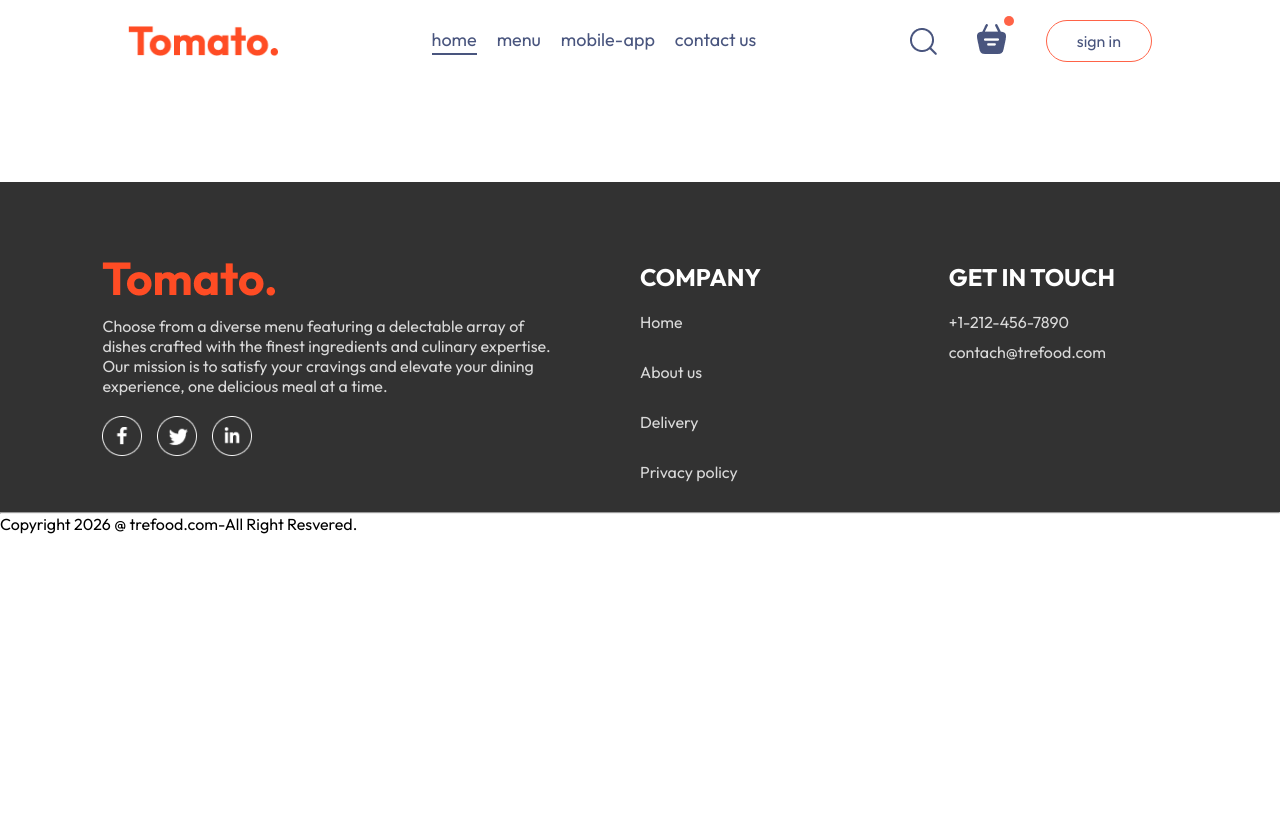
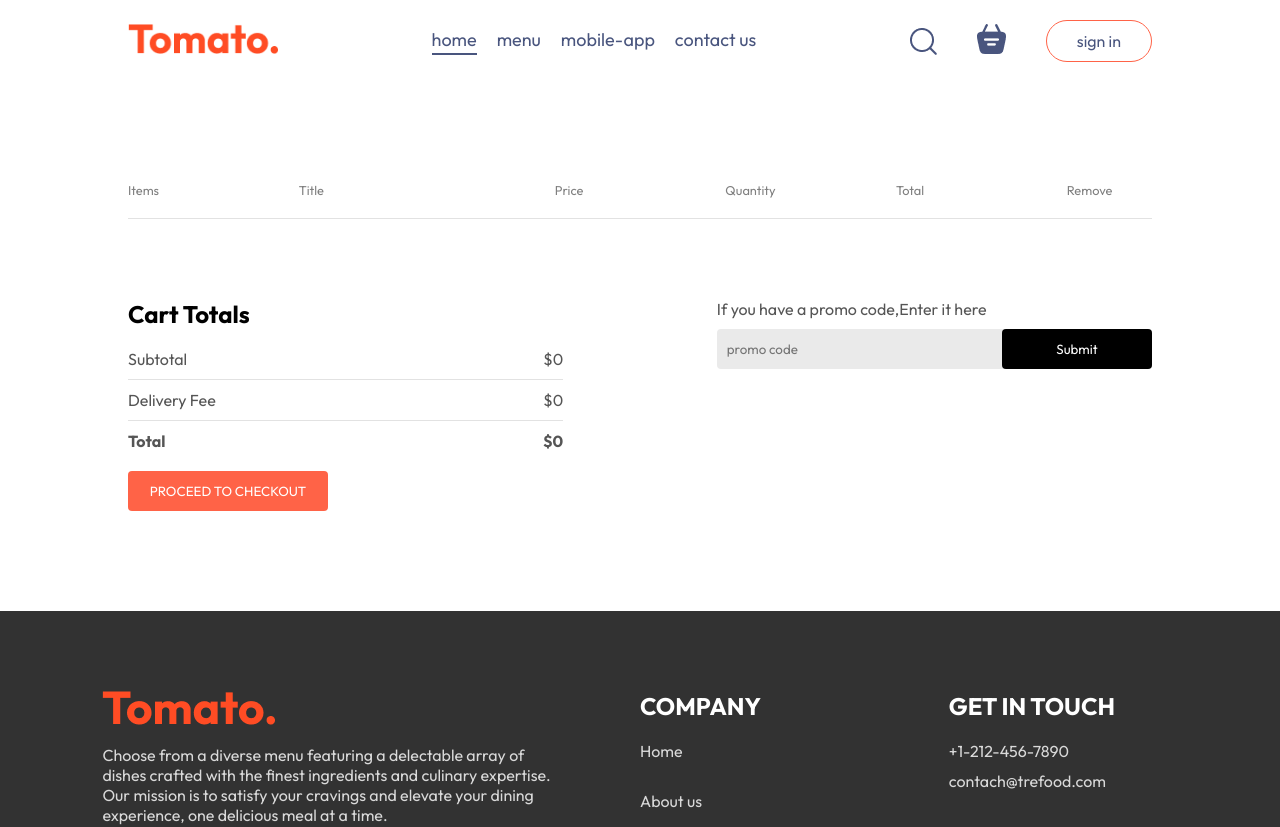
Before and after one commit to SAURABHKUMAR37/TREFOODCOLLEGEWEBSITE, a React (Vite) app in the folder frontend/: page /cart in a window 1280 px wide. Shown: the top 827 px of the page. Before the commit the page ends 800 px from the top, so only its background shows below. Built offline with nearby package versions, Linux system fonts and the light colour scheme.

Commit message:
frontent work maximum done

```diff
--- a/frontend/src/components/FoodItem/FoodItem.jsx
+++ b/frontend/src/components/FoodItem/FoodItem.jsx
@@ -16,7 +16,7 @@ const{cartItems,addToCart,removeFromCart}=useContext(StoreContext)
                 <img src={assets.add_icon_white} alt="" className="add"  onClick={()=>addToCart(id)}/>
                 :
                 <div className="food-item-counter">
-                    <img onClick={()=>RemoveFromCart(id)} src={assets.remove_icon_red} alt=''/>
+                    <img onClick={()=>removeFromCart(id)} src={assets.remove_icon_red} alt=''/>
                     <p>{cartItems[id]}</p>
                     <img onClick={()=>addToCart(id)} src={assets.add_icon_green} alt=''/>
                 </div>
--- a/frontend/src/components/Navbar/Navbar.jsx
+++ b/frontend/src/components/Navbar/Navbar.jsx
@@ -1,15 +1,17 @@
 
-import React, { useState } from 'react'
+import React, { useContext, useState } from 'react'
 import './Navbar.css'
 import {assets} from '../../assets/assets'
 import {Link}from 'react-router-dom'
+import { StoreContext } from '../../context/StoreContext'
 const Navbar = ({setShowLogin}) => {
 
 const[menu,setMenu]=useState("home");
+const{getTotalCartAmount}=useContext(StoreContext);
 
   return (
     <div className='navbar'>
-      <img src={assets.logo} alt="TreFood Logo" className="logo" />
+      <Link to='/'><img src={assets.logo} alt="TreFood Logo" className="logo" /></Link>
       <ul className="navbar-menu">
         <Link  to='/' onClick={()=>setMenu("home")} className={menu==="home"?"active":""}>home</Link>
         <a href='#explore-menu' onClick={()=>setMenu("menu")} className={menu==="menu"?"active":""}>menu</a>
@@ -19,8 +21,8 @@ const[menu,setMenu]=useState("home");
       <div className="navbar-right">
         <img src={assets.search_icon} alt="" />
         <div className="navbar-search-icon">
-            <img src={assets.basket_icon} alt="" />
-            <div className="dot">
+            <Link to='/cart'><img src={assets.basket_icon} alt="" /></Link>
+            <div className={getTotalCartAmount()===0?"":"dot"}>
 
             </div>
         </div>
--- a/frontend/src/context/StoreContext.jsx
+++ b/frontend/src/context/StoreContext.jsx
@@ -18,14 +18,23 @@ const StoreContextProvider=(props)=>{
     setCartItems((prev)=>({...prev,[itemId]:prev[itemId]-1}))
         }
 
-        useEffect(()=>{
-            console.log(cartItems);
-        },[cartItems])
+       const getTotalCartAmount = () => {
+    let totalAmount = 0;
+    for (const item in cartItems) {
+        if (cartItems[item] > 0) {
+            let itemInfo = food_list.find((product) => product._id === item);
+            totalAmount += itemInfo.price * cartItems[item];
+        }
+    }
+    return totalAmount;
+}
+
 
 
 
     const contextValue={
-        food_list,addToCart,removeFromCart,cartItems,setCartItems
+        food_list,addToCart,removeFromCart,cartItems,setCartItems,
+        getTotalCartAmount
 
     }
     return(
--- a/frontend/src/pages/Cart/Cart.css
+++ b/frontend/src/pages/Cart/Cart.css
@@ -0,0 +1,90 @@
+.cart{
+    margin-top: 100px;
+}
+.cart-items-title{
+    display: grid;
+    grid-template-columns: 1fr 1.5fr 1fr 1fr 1fr 0.5fr;
+    align-items: center;
+    color: grey;
+    font-size: max(1vw,12px);
+}
+.cart-items-item{
+    margin: 10px 0px;
+    color: black;
+}
+.cart-items-item img{
+    width: 50px;
+}
+.cart hr{
+    height: 1px;
+    background-color: #e2e2e2;
+    border: none;
+}
+.cart-items-item .cross{
+    cursor: pointer;
+}
+.cart-bottom{
+    margin-top: 80px;
+    display: flex;
+    justify-content: space-between;
+    gap: max(12vw,20px);
+}
+.cart-total{
+    flex: 1;
+    display: flex;
+    flex-direction: column;
+    gap: 20px;
+}
+.cart-total-details{
+    display: flex;
+    justify-content: space-between;
+    color: #555;
+}
+.cart-total hr{
+    margin: 10px 0px;
+}
+.cart-total button{
+    border: none;
+    color: white;
+    background-color: tomato;
+    width: max(15vw,200px);
+    padding: 12px 0px;
+    border-radius: 4px;
+    cursor: pointer;
+}
+.cart-promocode{
+    flex: 1;
+}
+.cart-promocode p{
+    color: #555;
+}
+.cart-promocode-input{
+    margin-top: 10px;
+    display: flex;
+    justify-content: space-between;
+    align-items: center;
+    background-color: #eaeaea;
+    border-radius: 4px;
+}
+.cart-promocode-input input{
+    background: transparent;
+    border: none;
+    outline: none;
+    padding-left: 10px;
+}
+.cart-promocode-input button{
+    width: max(10vw,150px);
+    padding: 12px 5px;
+    background-color: black;
+    border: none;
+    color: white;
+    border-radius: 4px;
+}
+@media (max-width:750px) {
+    .cart-bottom{
+        flex-direction: column-reverse;
+    }
+    .cart-promocode{
+        justify-content: start;
+    }
+}
--- a/frontend/src/pages/Cart/Cart.jsx
+++ b/frontend/src/pages/Cart/Cart.jsx
@@ -1,10 +1,82 @@
-import React from 'react'
+import React, { useContext } from 'react'
 import './Cart.css'
+import { StoreContext } from '../../context/StoreContext'
+import { useNavigate } from 'react-router-dom'
 const Cart = () => {
 
+  const{cartItems,food_list,removeFromCart,getTotalCartAmount}=useContext(StoreContext)
+
+const navigate=useNavigate();
 
   return (
-    <div>
+    <div className='cart'>
+      <div className="cart-items">
+        <div className="cart-items-title">
+          <p>Items</p>
+          <p>Title</p>
+          <p>Price</p>
+          <p>Quantity</p>
+          <p>Total</p>
+          <p>Remove</p>
+        </div>
+        <br/>
+        <hr/>
+        {food_list.map((item,index)=>{
+          if(cartItems[item._id]>0){
+            return(
+              <div>
+                 <div className='cart-items-title cart-items-item'>
+                <img src={item.image} alt=''/>
+                <p>{item.name}</p>
+                <p>${item.price}</p>
+                <p>{cartItems[item._id]}</p>
+                <p>${item.price*cartItems[item._id]}</p>
+                <p  onClick={()=>removeFromCart(item._id)}  className='cross'>x</p>
+                </div>
+                <hr/>
+                </div>
+
+            )
+          }
+        })}
+
+      </div>
+
+      <div className="cart-bottom">
+        <div className="cart-total">
+          <h2>Cart Totals</h2>
+          <div>
+            <div className="cart-total-details">
+              <p>Subtotal</p>
+              <p>${getTotalCartAmount()}</p>
+            </div>
+            <hr/>
+            <div className="cart-total-details">
+              <p>Delivery Fee</p>
+              <p>${getTotalCartAmount()===0?0:30}</p>
+            </div>
+            <hr/>
+            <div className="cart-total-details">
+              <b>Total</b>
+              <b>${getTotalCartAmount()===0?0: getTotalCartAmount()+30}</b>
+            </div>
+
+          </div>
+          <button onClick={()=>navigate('/order')} >PROCEED TO CHECKOUT</button>
+        </div>
+
+        <div className="cart-promocode">
+          <div>
+              <p>If you have a promo code,Enter it here</p>
+              <div className="cart-promocode-input">
+                <input type='text' placeholder='promo code'/>
+                <button>Submit</button>
+
+              </div>
+          </div>
+        </div>
+
+      </div>
 
     </div>
   )
--- a/frontend/src/pages/PlaceOrder/PlaceOrder.css
+++ b/frontend/src/pages/PlaceOrder/PlaceOrder.css
@@ -0,0 +1,35 @@
+.place-order{
+    display: flex;
+    align-items: start;
+    justify-content: space-between;
+    gap: 50px;
+    margin-top: 100px;
+}
+.place-order-left{
+    width: 100%;
+    max-width: max(30%,500px);
+}
+.place-order-left .title{
+    font-size: 30px;
+    font-weight: 600;
+    margin-bottom: 50px;
+}
+.place-order-left input{
+    margin-bottom: 15px;
+    width: 100%;
+    padding: 10px;
+    border: 1px solid #c5c5c5;
+    border-radius: 4px;
+    outline-color: tomato;
+}
+.place-order-left .multi-fields{
+    display: flex;
+    gap: 10px;
+}
+.place-order-right{
+    width: 100%;
+    max-width: max(40%,500px);
+}
+.place-order .cart-total button{
+    margin-top: 30px;
+}
--- a/frontend/src/pages/PlaceOrder/PlaceOrder.jsx
+++ b/frontend/src/pages/PlaceOrder/PlaceOrder.jsx
@@ -1,11 +1,59 @@
-import React from 'react'
+import React, { useContext } from 'react'
 import './PlaceOrder.css'
+import { StoreContext } from '../../context/StoreContext'
 
 const PlaceOrder = () => {
+  const{getTotalCartAmount}=useContext(StoreContext);
   return (
-    <div>
+    <form className='place-order'>
+      <div className="place-order-left">
+            <p className="title">Delivery Information</p>
+            <div className="multi-fields">
+                  <input type="text" placeholder='First Name' />
+                  <input type="text"  placeholder='Last Name'/>
+            </div>
+           <input type="text" placeholder='Email Address'/>
+           <input type="text" placeholder='Street' />
+           <div className="multi-fields">
+                  <input type="text" placeholder='city' />
+                  <input type="text"  placeholder='state'/>
+            </div>
+            <div className="multi-fields">
+                  <input type="text" placeholder='Zip code' />
+                  <input type="text"  placeholder='country'/>
+            </div>
+            <input type='text' placeholder='phone'/>
+      </div>
 
-    </div>
+
+
+      <div className="place-order-right">
+         <div className="cart-total">
+          <h2>Cart Totals</h2>
+          <div>
+            <div className="cart-total-details">
+              <p>Subtotal</p>
+              <p>${getTotalCartAmount()}</p>
+            </div>
+            <hr/>
+            <div className="cart-total-details">
+              <p>Delivery Fee</p>
+              <p>${getTotalCartAmount()===0?0:30}</p>
+            </div>
+            <hr/>
+            <div className="cart-total-details">
+              <b>Total</b>
+              <b>${ getTotalCartAmount()===0?0: getTotalCartAmount()+30}</b>
+            </div>
+
+          </div>
+          <button >PROCEED TO PAYMENT</button>
+        </div>
+
+
+      </div>
+
+    </form>
   )
 }
 
```
